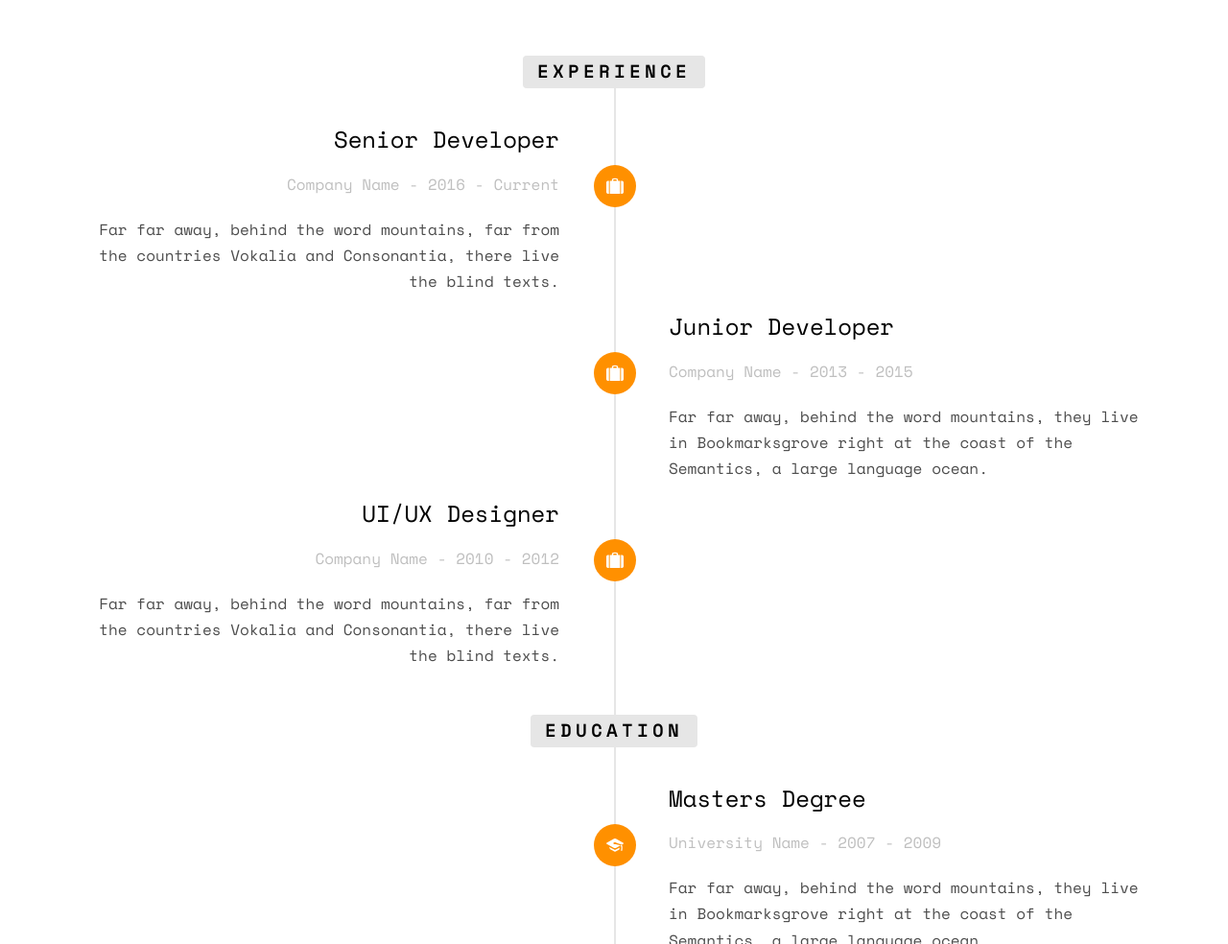
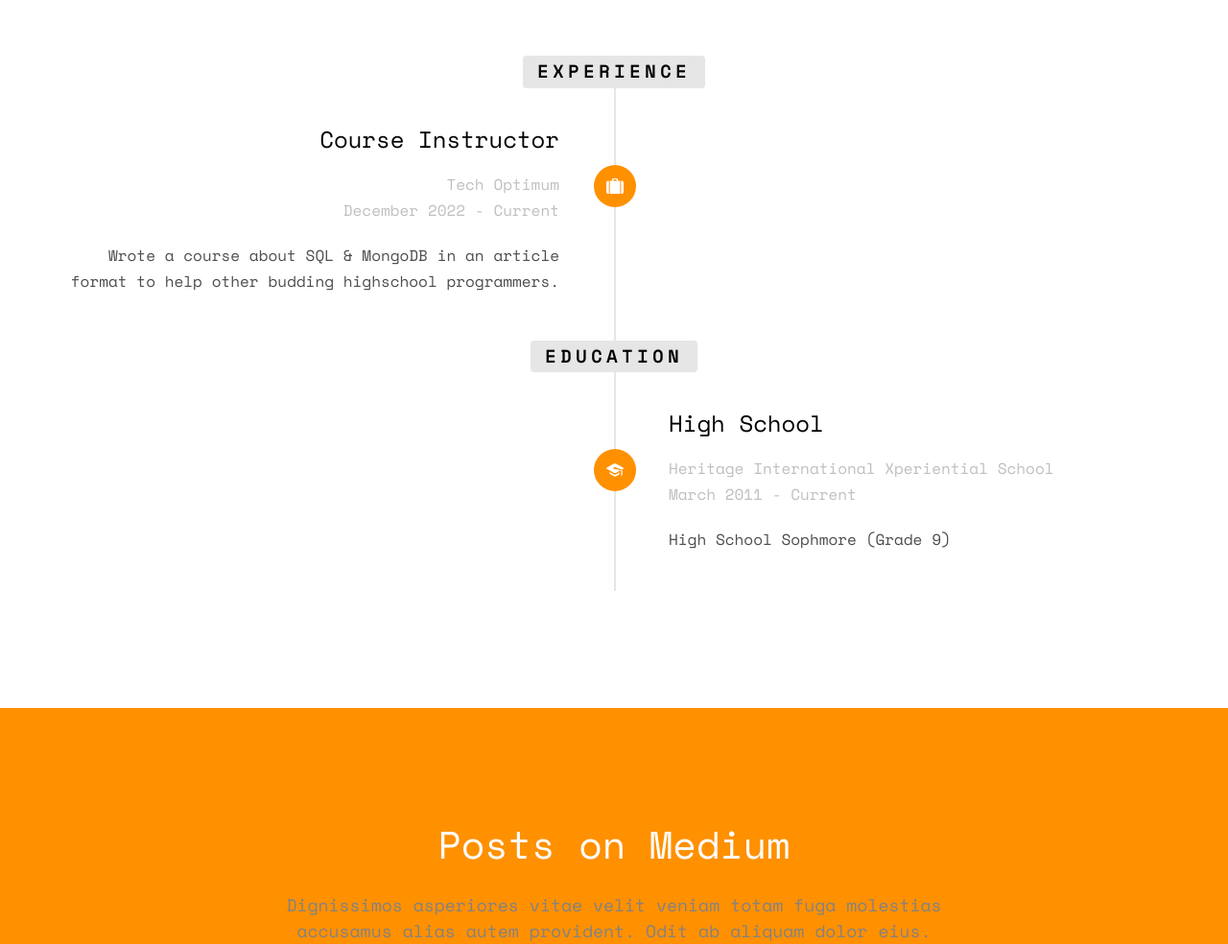
Before and after one commit to AviralDhingra/AviralDhingra.github.io, a plain HTML site: page index.html in a window 1280 px wide. Shown: the part 3040-4024 px from the top of the page at 96% size. Drawn offline with nearby package versions, Linux system fonts and the light colour scheme; some packages are replaced by stand-ins of ours; no server answers; files whose address does not match are found by name.

Commit message:
Update education and experience

```diff
--- a/index.html
+++ b/index.html
@@ -314,15 +314,15 @@
 							<div class="timeline-badge"><i class="icon-suitcase"></i></div>
 							<div class="timeline-panel">
 								<div class="timeline-heading">
-									<h3 class="timeline-title">Senior Developer</h3>
-									<span class="company">Company Name - 2016 - Current</span>
+									<h3 class="timeline-title">Course Instructor</h3>
+									<span class="company">Tech Optimum<br>December 2022 - Current</span>
 								</div>
 								<div class="timeline-body">
-									<p>Far far away, behind the word mountains, far from the countries Vokalia and Consonantia, there live the blind texts.</p>
+									<p>Wrote a course about SQL & MongoDB in an article format to help other budding highschool programmers.</p>
 								</div>
 							</div>
 						</li>
-						<li class="timeline-inverted animate-box">
+						<!-- <li class="timeline-inverted animate-box">
 							<div class="timeline-badge"><i class="icon-suitcase"></i></div>
 							<div class="timeline-panel">
 								<div class="timeline-heading">
@@ -345,7 +345,7 @@
 									<p>Far far away, behind the word mountains, far from the countries Vokalia and Consonantia, there live the blind texts.</p>
 								</div>
 							</div>
-						</li>
+						</li> -->
 
 						<br>
 						<li class="timeline-heading text-center animate-box">
@@ -355,15 +355,15 @@
 							<div class="timeline-badge"><i class="icon-graduation-cap"></i></div>
 							<div class="timeline-panel">
 								<div class="timeline-heading">
-									<h3 class="timeline-title">Masters Degree</h3>
-									<span class="company">University Name - 2007 - 2009</span>
+									<h3 class="timeline-title">High School</h3>
+									<span class="company">Heritage International Xperiential School<br>March 2011 - Current</span>
 								</div>
 								<div class="timeline-body">
-									<p>Far far away, behind the word mountains, they live in Bookmarksgrove right at the coast of the Semantics, a large language ocean.</p>
+									<p>High School Sophmore (Grade 9)</p>
 								</div>
 							</div>
 						</li>
-						<li class="animate-box timeline-unverted">
+						<!-- <li class="animate-box timeline-unverted">
 							<div class="timeline-badge"><i class="icon-graduation-cap"></i></div>
 							<div class="timeline-panel">
 								<div class="timeline-heading">
@@ -398,7 +398,7 @@
 									<p>Far far away, behind the word mountains, far from the countries Vokalia and Consonantia, there live the blind texts.</p>
 								</div>
 							</div>
-						</li>
+						</li> -->
 			    	</ul>
 				</div>
 			</div>
```
